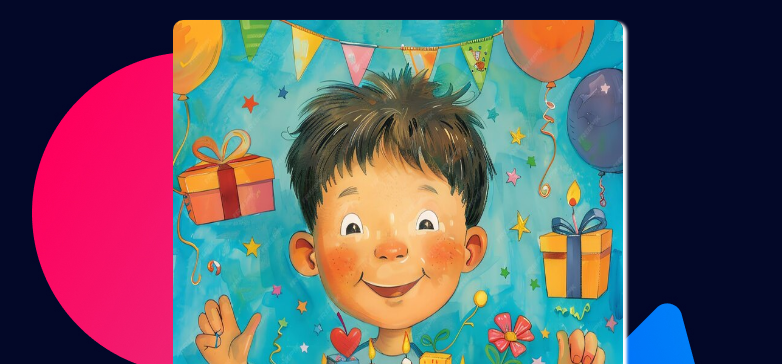
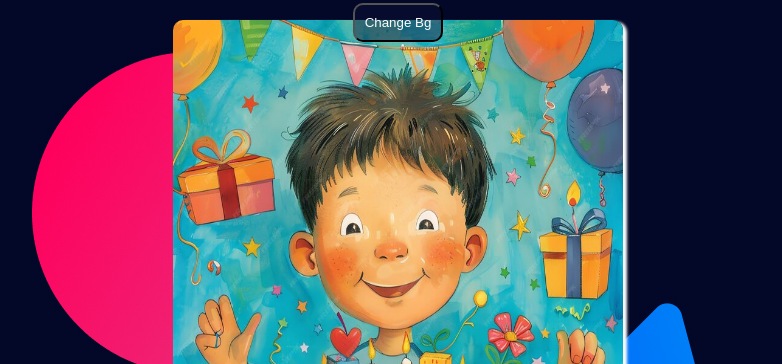
Before and after one commit to Rizki-Hibatuloh/Assignment2, a plain HTML site: page index.html in a window 1280 px wide. Shown: the top 364 px of the page, without its empty margins (242-1024 px from the left). Drawn offline with Linux system fonts and the light colour scheme.

Commit message:
add feature button to change image

```diff
--- a/index.html
+++ b/index.html
@@ -10,6 +10,7 @@
     <div class="card">
         <div class="card-image">
             <img src="assets/hbd.jpg" alt="birthdayImage" >
+
         </div>
         <div class="greeting">
             <h1>Happy Birthday</h1>
@@ -17,6 +18,12 @@
                 Wishing you a fantastic birthday filled with all the things you enjoy! May this year bring you closer to your dreams and be filled with unforgettable moments. I'm grateful for our friendship!
             </p>
         </div>
+        <button id="btn">
+                change bg
+            </button>
     </div>
+
+
+    <script src="index.js"></script>
 </body>
 </html>
--- /dev/null
+++ b/index.js
@@ -0,0 +1,10 @@
+const klik = document.getElementById('btn');
+
+klik.addEventListener('click', function(){
+
+    const CardImage = document.querySelector('.card-image img');
+
+    if(CardImage){
+        CardImage.src = "assets/model.png";
+    }
+})
--- a/style.css
+++ b/style.css
@@ -26,6 +26,15 @@ body{
     box-shadow: 4px 2px 3px #fefefe;
 
 }
+#btn {
+    background-color: #0c113778;
+    z-index: 999999;
+    margin: -340px;
+    padding: 10px;
+    border-radius: 10px;
+    color: #fefefe;
+    text-transform: capitalize;
+}
 .greeting{
     width: 400px;
     color: #10069e;
```
Also changed, not shown: 1 other file.
